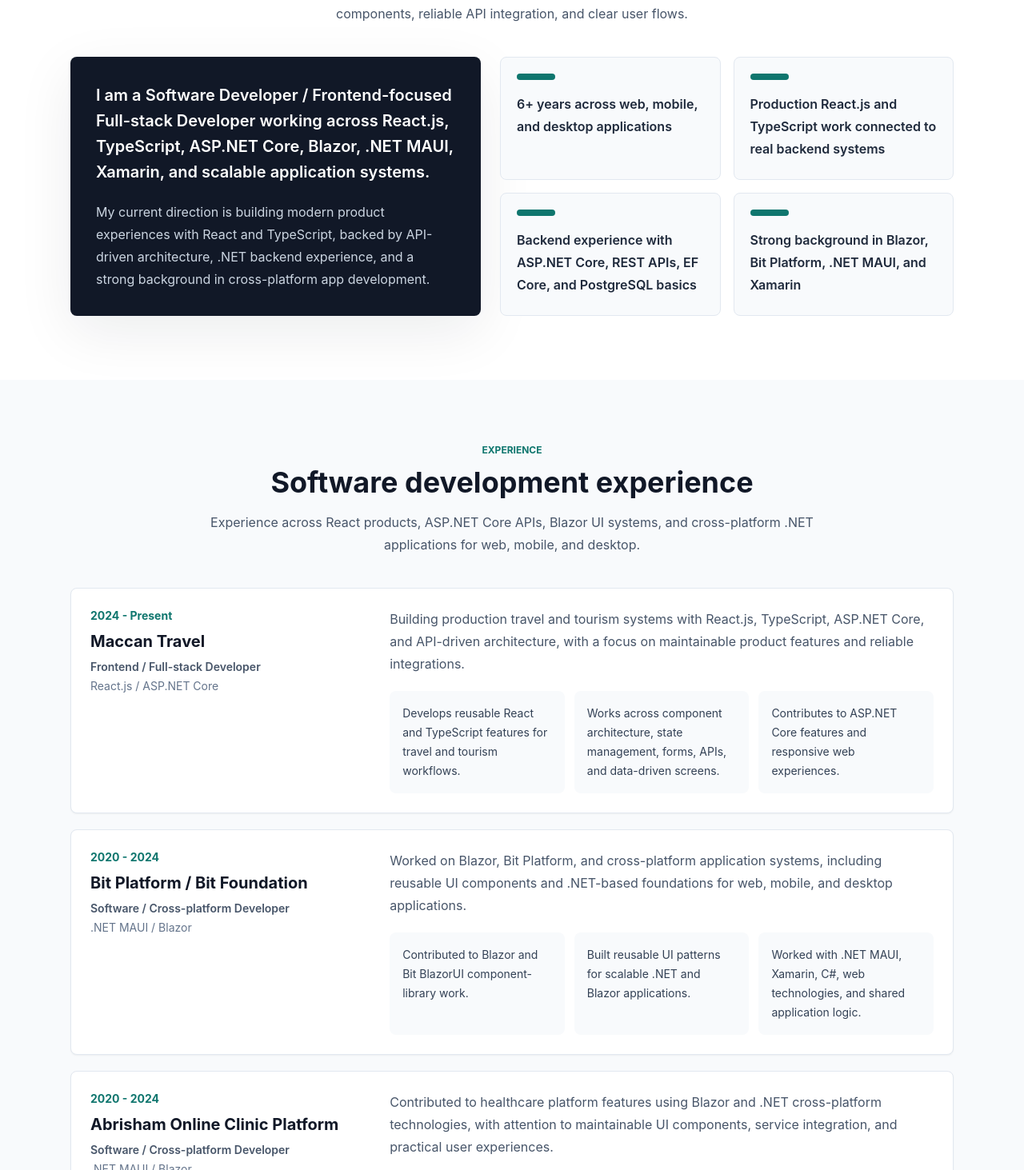
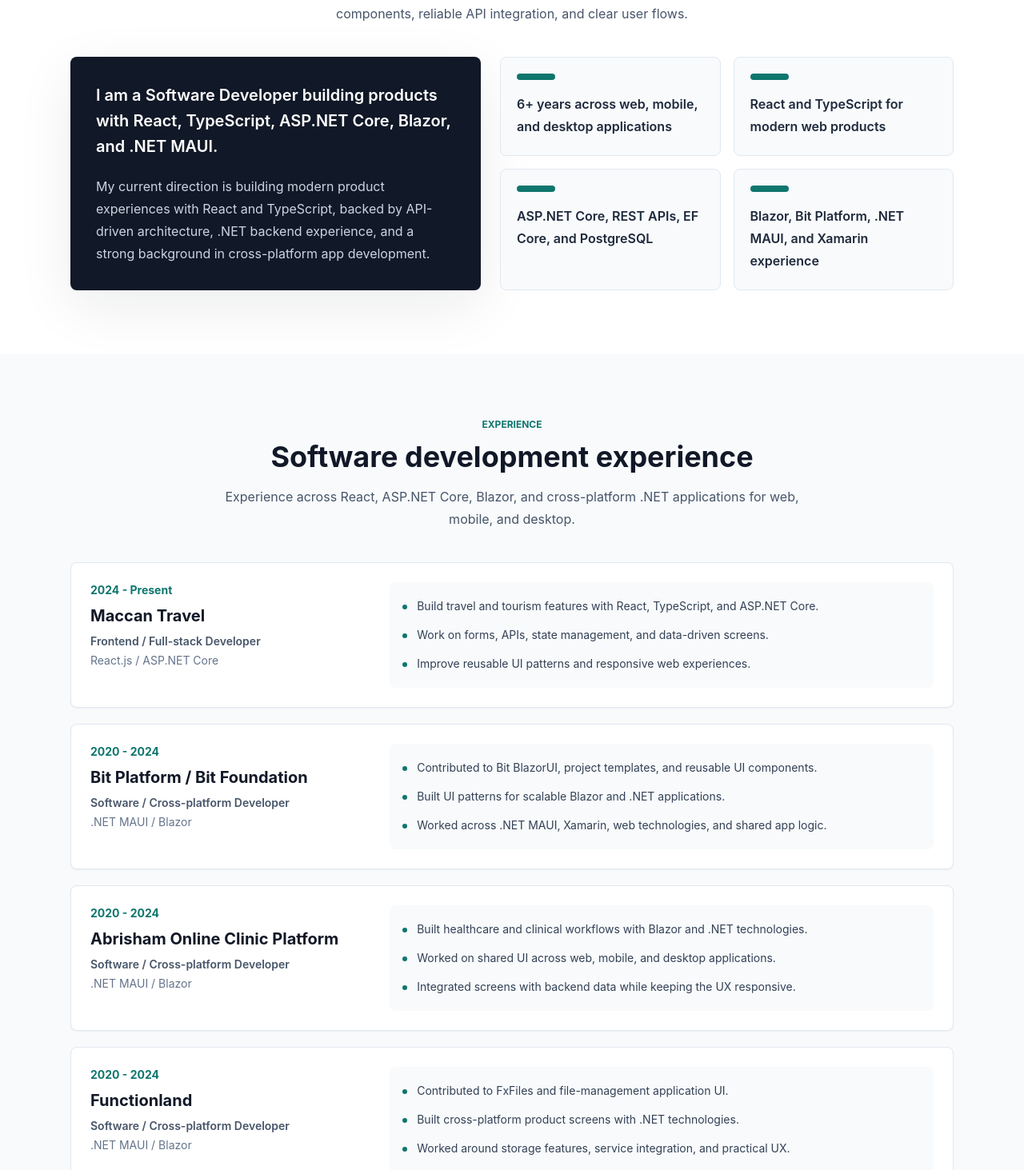
Before and after one commit to mhrastegari/mhrastegari.github.io, a React (Vite) app: page / in a window 1280 px wide. Shown: the part 1047-2510 px from the top of the page at 80% size. Built offline with nearby package versions, Linux system fonts and the light colour scheme.

Commit message:
improve content

```diff
--- a/src/common/models/portfolio/IPortfolio.ts
+++ b/src/common/models/portfolio/IPortfolio.ts
@@ -8,7 +8,6 @@
   role: string;
   period: string;
   team: string;
-  description: string;
   highlights: string[];
 }
 
--- a/src/common/pages/index/AboutSection.tsx
+++ b/src/common/pages/index/AboutSection.tsx
@@ -2,9 +2,9 @@
 
 const items = [
   '6+ years across web, mobile, and desktop applications',
-  'Production React.js and TypeScript work connected to real backend systems',
-  'Backend experience with ASP.NET Core, REST APIs, EF Core, and PostgreSQL basics',
-  'Strong background in Blazor, Bit Platform, .NET MAUI, and Xamarin',
+  'React and TypeScript for modern web products',
+  'ASP.NET Core, REST APIs, EF Core, and PostgreSQL',
+  'Blazor, Bit Platform, .NET MAUI, and Xamarin experience',
 ];
 
 export function AboutSection() {
@@ -20,9 +20,8 @@
         <div className="grid gap-6 md:grid-cols-[0.95fr_1.05fr]">
           <div className="rounded-lg bg-ink p-8 text-white shadow-soft">
             <p className="text-xl font-semibold leading-8">
-              I am a Software Developer / Frontend-focused Full-stack Developer working
-              across React.js, TypeScript, ASP.NET Core, Blazor, .NET MAUI, Xamarin, and
-              scalable application systems.
+              I am a Software Developer building products with React, TypeScript,
+              ASP.NET Core, Blazor, and .NET MAUI.
             </p>
 
             <p className="mt-5 leading-7 text-slate-300">
--- a/src/common/pages/index/ExperienceSection.tsx
+++ b/src/common/pages/index/ExperienceSection.tsx
@@ -6,8 +6,8 @@
     <section id="experience" className="py-20">
       <div className="mx-auto max-w-6xl px-4 md:px-6">
         <SectionTitle eyebrow="Experience" title="Software development experience">
-          Experience across React products, ASP.NET Core APIs, Blazor UI systems, and
-          cross-platform .NET applications for web, mobile, and desktop.
+          Experience across React, ASP.NET Core, Blazor, and cross-platform .NET
+          applications for web, mobile, and desktop.
         </SectionTitle>
 
         <div className="space-y-5">
@@ -18,28 +18,26 @@
             >
               <div>
                 <div className="text-sm font-bold text-accent">{experience.period}</div>
+
                 <h3 className="mt-2 text-xl font-bold text-ink">
                   {experience.company}
                 </h3>
+
                 <p className="mt-2 text-sm font-semibold text-slate-600">
                   {experience.role}
                 </p>
+
                 <p className="mt-1 text-sm text-slate-500">{experience.team}</p>
               </div>
 
-              <div>
-                <p className="leading-7 text-slate-600">{experience.description}</p>
-                <ul className="mt-5 grid gap-3 sm:grid-cols-3">
-                  {experience.highlights.map((highlight) => (
-                    <li
-                      key={highlight}
-                      className="rounded-lg bg-slate-50 p-4 text-sm leading-6 text-slate-700"
-                    >
-                      {highlight}
-                    </li>
-                  ))}
-                </ul>
-              </div>
+              <ul className="space-y-2 rounded-lg bg-slate-50 p-4 text-sm text-slate-700">
+                {experience.highlights.map((highlight) => (
+                  <li key={highlight} className="flex gap-3 leading-7">
+                    <span className="mt-3 h-1.5 w-1.5 shrink-0 rounded-full bg-accent" />
+                    <span>{highlight}</span>
+                  </li>
+                ))}
+              </ul>
             </article>
           ))}
         </div>
--- a/src/common/pages/index/HeroSection.tsx
+++ b/src/common/pages/index/HeroSection.tsx
@@ -49,9 +49,8 @@
           </p>
 
           <p className="mt-6 max-w-2xl text-lg leading-8 text-slate-600">
-            I build scalable web, mobile, and desktop applications with a strong focus
-            on React.js, TypeScript, and production UI architecture, backed by ASP.NET
-            Core, REST API integration, Blazor, .NET MAUI, Xamarin, and PWA experience.
+            I build practical web, mobile, and desktop applications with React,
+            TypeScript, ASP.NET Core, Blazor, and .NET MAUI.
           </p>
 
           <div className="mt-8 flex flex-wrap gap-3">
--- a/src/common/shared/profile.ts
+++ b/src/common/shared/profile.ts
@@ -23,12 +23,10 @@
     role: 'Frontend / Full-stack Developer',
     period: '2024 - Present',
     team: 'React.js / ASP.NET Core',
-    description:
-      'Building production travel and tourism systems with React.js, TypeScript, ASP.NET Core, and API-driven architecture, with a focus on maintainable product features and reliable integrations.',
     highlights: [
-      'Develops reusable React and TypeScript features for travel and tourism workflows.',
-      'Works across component architecture, state management, forms, APIs, and data-driven screens.',
-      'Contributes to ASP.NET Core features and responsive web experiences.',
+      'Build travel and tourism features with React, TypeScript, and ASP.NET Core.',
+      'Work on forms, APIs, state management, and data-driven screens.',
+      'Improve reusable UI patterns and responsive web experiences.',
     ],
   },
   {
@@ -36,12 +34,10 @@
     role: 'Software / Cross-platform Developer',
     period: '2020 - 2024',
     team: '.NET MAUI / Blazor',
-    description:
-      'Worked on Blazor, Bit Platform, and cross-platform application systems, including reusable UI components and .NET-based foundations for web, mobile, and desktop applications.',
     highlights: [
-      'Contributed to Blazor and Bit BlazorUI component-library work.',
-      'Built reusable UI patterns for scalable .NET and Blazor applications.',
-      'Worked with .NET MAUI, Xamarin, C#, web technologies, and shared application logic.',
+      'Contributed to Bit BlazorUI, project templates, and reusable UI components.',
+      'Built UI patterns for scalable Blazor and .NET applications.',
+      'Worked across .NET MAUI, Xamarin, web technologies, and shared app logic.',
     ],
   },
   {
@@ -49,12 +45,10 @@
     role: 'Software / Cross-platform Developer',
     period: '2020 - 2024',
     team: '.NET MAUI / Blazor',
-    description:
-      'Contributed to healthcare platform features using Blazor and .NET cross-platform technologies, with attention to maintainable UI components, service integration, and practical user experiences.',
     highlights: [
-      'Implemented features for clinical and healthcare workflows.',
-      'Worked with shared UI systems across web, mobile, and desktop surfaces.',
-      'Integrated application screens with backend data while maintaining responsive and accessible experiences.',
+      'Built healthcare and clinical workflows with Blazor and .NET technologies.',
+      'Worked on shared UI across web, mobile, and desktop applications.',
+      'Integrated screens with backend data while keeping the UX responsive.',
     ],
   },
   {
@@ -62,12 +56,10 @@
     role: 'Software / Cross-platform Developer',
     period: '2020 - 2024',
     team: '.NET MAUI / Blazor',
-    description:
-      'Worked on Functionland-related cross-platform app experiences, including file-management interfaces, storage-related product features, and application UI built around .NET technologies.',
     highlights: [
-      'Contributed to FxFiles and related file-management application UI work.',
-      'Worked on mobile, desktop, and web product surfaces built with .NET technologies.',
-      'Built reusable features around file management, service integration, and practical UX.',
+      'Contributed to FxFiles and file-management application UI.',
+      'Built cross-platform product screens with .NET technologies.',
+      'Worked around storage features, service integration, and practical UX.',
     ],
   },
 ];
@@ -76,7 +68,7 @@
   {
     title: 'Bit Platform / Bit BlazorUI',
     type: 'UI Library / Project Templates',
-    description: 'Project templates and component-library work around Bit Platform and BlazorUI, focused on reusable UI foundations for .NET and Blazor applications.',
+    description: 'Project templates and Blazor UI component work for reusable .NET application foundations.',
     stack: ['Blazor', 'C#', 'Bit Platform', 'UI Components'],
     color: '#0065ef',
     href: 'https://github.com/bitfoundation/bitplatform',
@@ -85,7 +77,7 @@
   {
     title: 'Maccan Travel / Tourism Systems',
     type: 'Web / PWA',
-    description: 'Production travel and tourism product interfaces built with React.js, TypeScript, Tailwind, and ASP.NET Core APIs, focused on responsive UX, maintainable feature structure, and real business workflows.',
+    description: 'Travel and tourism product interfaces built with React, TypeScript, Tailwind, and ASP.NET Core APIs.',
     stack: ['React.js', 'TypeScript', 'Tailwind', 'PWA', 'C#', 'ASP.NET Core'],
     color: '#578993',
     href: 'https://maccan.travel/en/',
@@ -94,7 +86,7 @@
   {
     title: 'WeTime',
     type: 'Mobile / Web / Cross-platform App',
-    description: 'A cross-platform women’s health application for pregnancy, ovulation, and menstrual calendar workflows, built with Blazor, .NET MAUI, ASP.NET Core, and reusable UI patterns.',
+    description: 'A cross-platform women’s health app built with Blazor, .NET MAUI, and ASP.NET Core.',
     stack: ['C#', 'ASP.NET Core', 'Blazor', '.NET MAUI', 'Cross-platform UI'],
     color: '#ffffff',
     href: 'https://play.google.com/store/apps/details?id=com.wetime.periodtracker',
@@ -103,7 +95,7 @@
   {
     title: 'FxFiles',
     type: 'Mobile / Desktop / Storage App',
-    description: 'File-management and storage-related product UI work for Functionland, with emphasis on app-quality screens, service integration, and maintainable structure.',
+    description: 'A cross-platform file-management and storage product for Functionland.',
     stack: ['.NET MAUI', 'Blazor', 'C#', 'Storage Workflows'],
     color: '#328c8c',
     href: 'https://github.com/Functionland/Fx-Files',
@@ -131,11 +123,9 @@
       'C#',
       'ASP.NET Core',
       'REST APIs',
-      'API integration',
-      'Entity Framework Core',
+      'EF Core',
       'SQL',
       'PostgreSQL',
-      'Authentication flows',
     ],
   },
   {
@@ -144,6 +134,7 @@
       'Blazor',
       '.NET MAUI',
       'Xamarin',
+      'UWP',
       'Hybrid apps',
       'Cross-platform UI',
     ],
@@ -152,12 +143,13 @@
     title: 'Tools',
     items: [
       'GitHub',
+      'Figma',
       'Azure DevOps',
       'Visual Studio',
       'VS Code',
+      'Cursor',
+      'Xcode',
       'Rider',
-      'Figma',
-      'Zeplin',
     ],
   },
 ];
```
